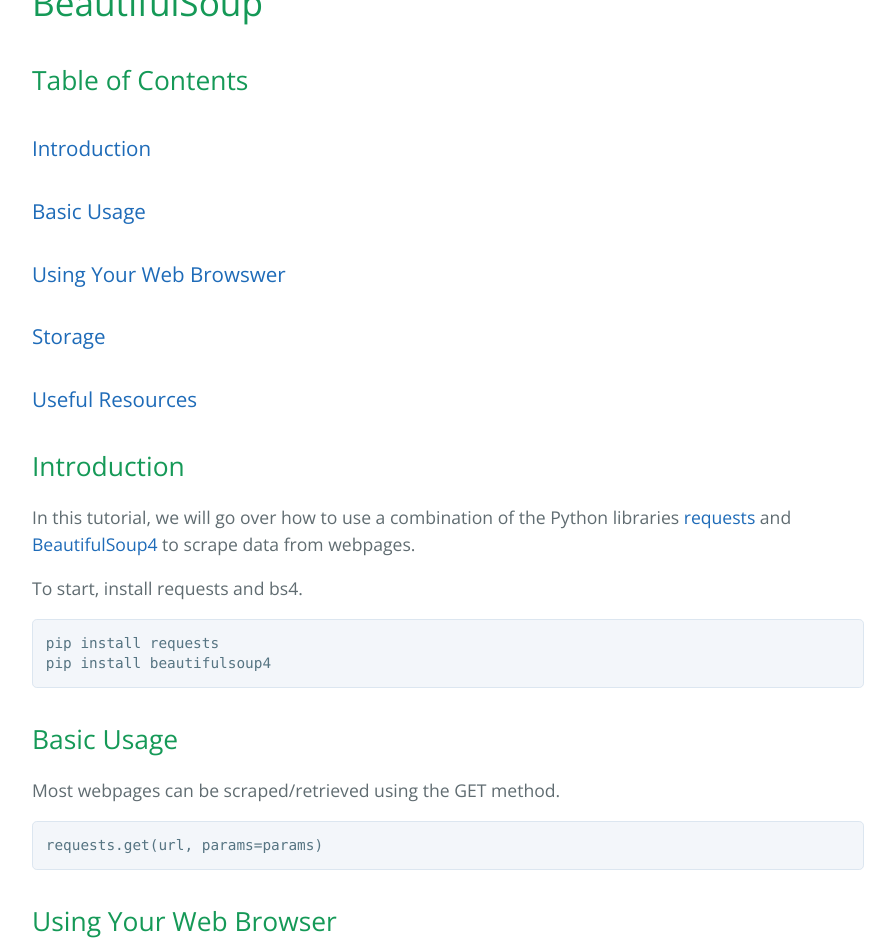
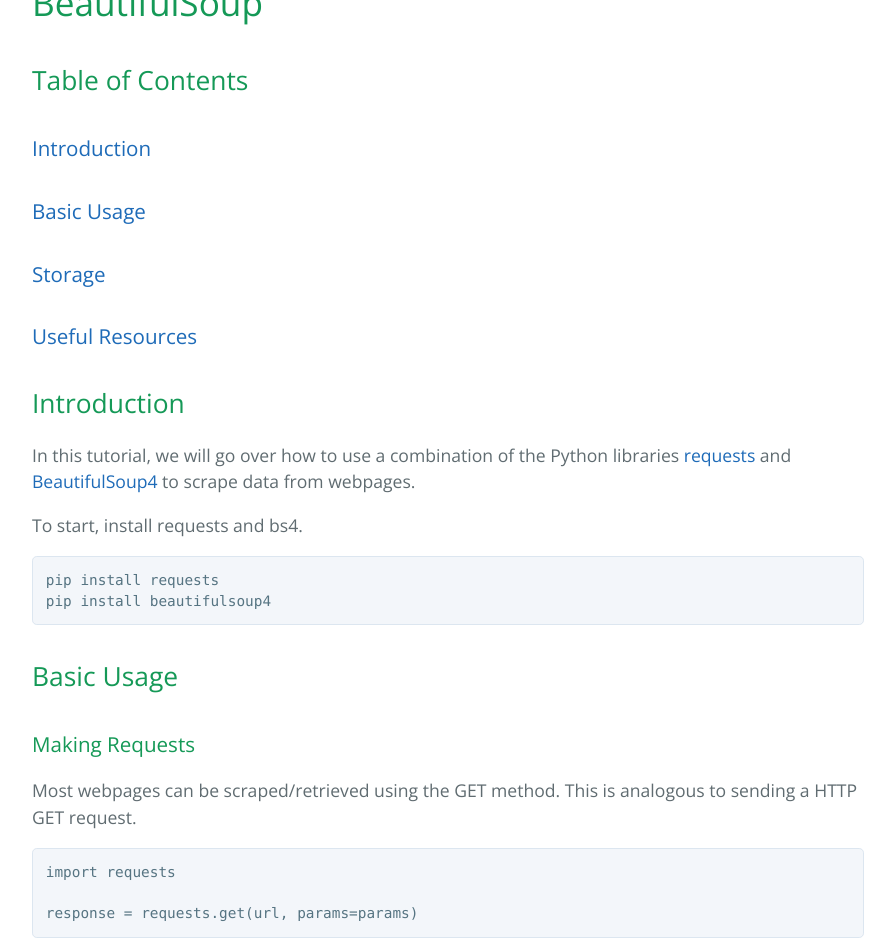
Before and after one commit to learning-software-engineering/learning-software-engineering.github.io, a Jekyll site: the page built from Topics/Tech_Stacks/Python_Requests.md, in a window 1280 px wide and 1400 px high, scrolled down 414 px. Shown: the top 952 px of the window, without its empty margins (192-1087 px from the left). Built offline with Jekyll 4.4.1, drawn with Linux system fonts in a browser that asks for light colours; our own code applies the rules of GitHub Pages for plain Markdown files; some of the changed text lies outside the part shown.

Commit message:
Update Python_Requests.md

````diff
--- a/Topics/Tech_Stacks/Python_Requests.md
+++ b/Topics/Tech_Stacks/Python_Requests.md
@@ -3,7 +3,6 @@
 ## Table of Contents
 ### [Introduction](#introduction-1)
 ### [Basic Usage](#basic-usage-1)
-### [Using Your Web Browswer](#using-your-web-browser)
 ### [Storage](#storage-1)
 ### [Useful Resources](#useful-resources-1)
 
@@ -17,12 +16,18 @@
 ```
 
 ## Basic Usage
-Most webpages can be scraped/retrieved using the GET method.
+### Making Requests
+Most webpages can be scraped/retrieved using the GET method. This is analogous to sending a HTTP GET request.
 ```python
-requests.get(url, params=params)
+import requests
+
+response = requests.get(url, params=params)
 ```
+To determine the parameters needed, you can visit the website using your web broswer and then examine the end of the URL after the question mark.
 
-## Using Your Web Browser
+For example, the parameters needed for Google Scholar are the language `hl` and the query `q`.
+
+![Google Scholar URL](https://imgur.com/a/ycFWgst)
 
 ## Storage
 
````
